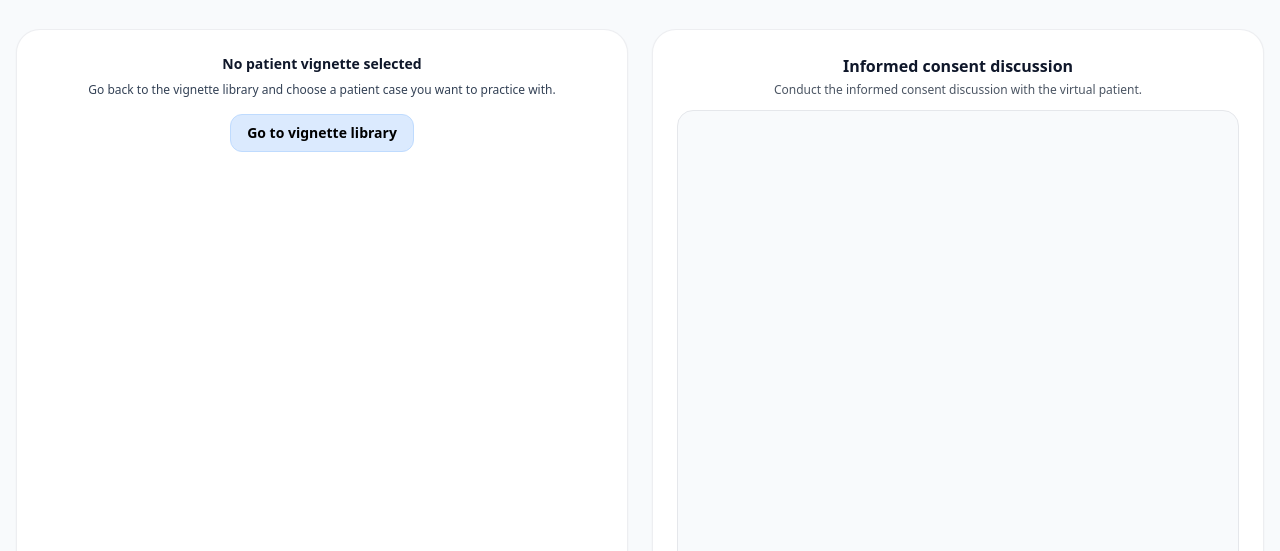
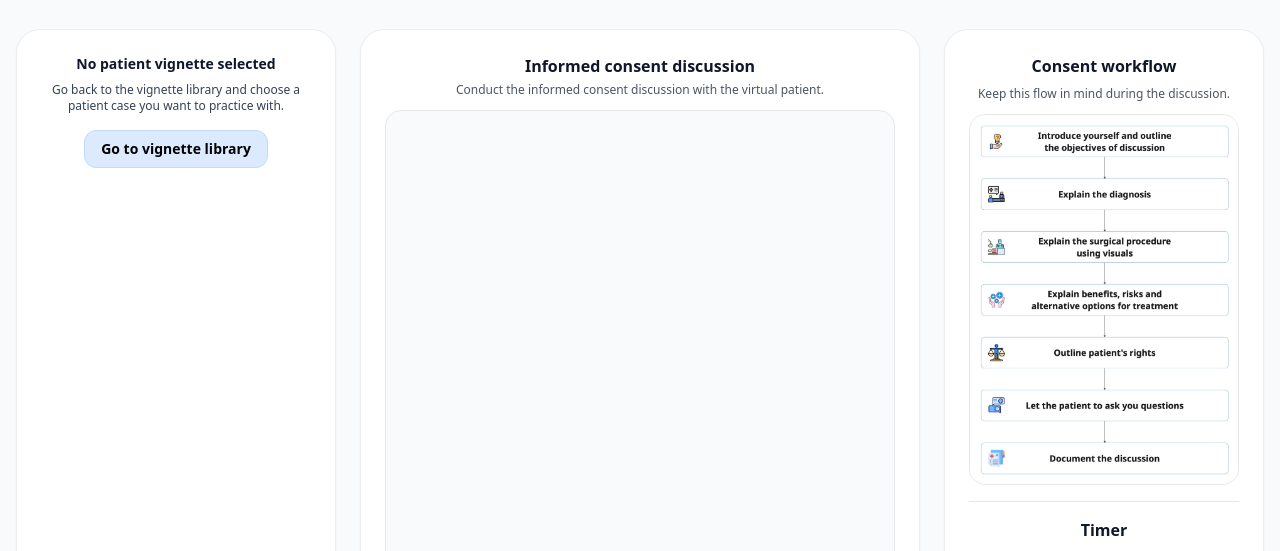
Before and after one commit to lanacvijic-bfh/surgibot-website, a website: page public/practice-module.html in a window 1280 px wide. Shown: the part 218-769 px from the top of the page. Drawn offline with nearby package versions, Linux system fonts and the light colour scheme; files that its build step writes are made by us from their sources.

Commit message:
fix layout of the practice module

```diff
--- a/public/practice-module.html
+++ b/public/practice-module.html
@@ -73,7 +73,7 @@
 
       <section class="mt-8">
         <div class="max-w-screen-2xl mx-auto px-4">
-          <div class="grid gap-6 grid-cols-1 xl:grid-cols-2 2xl:grid-cols-[360px,minmax(760px,1fr),360px] items-stretch">
+          <div class="grid gap-6 grid-cols-1 lg:grid-cols-[minmax(260px,320px),minmax(0,1fr),minmax(260px,320px)] items-stretch">
             <aside
               id="practice-vignette-summary"
               class="bg-white rounded-3xl shadow-sm border border-gray-200/70 p-5 sm:p-6 text-xs text-slate-700"
```
